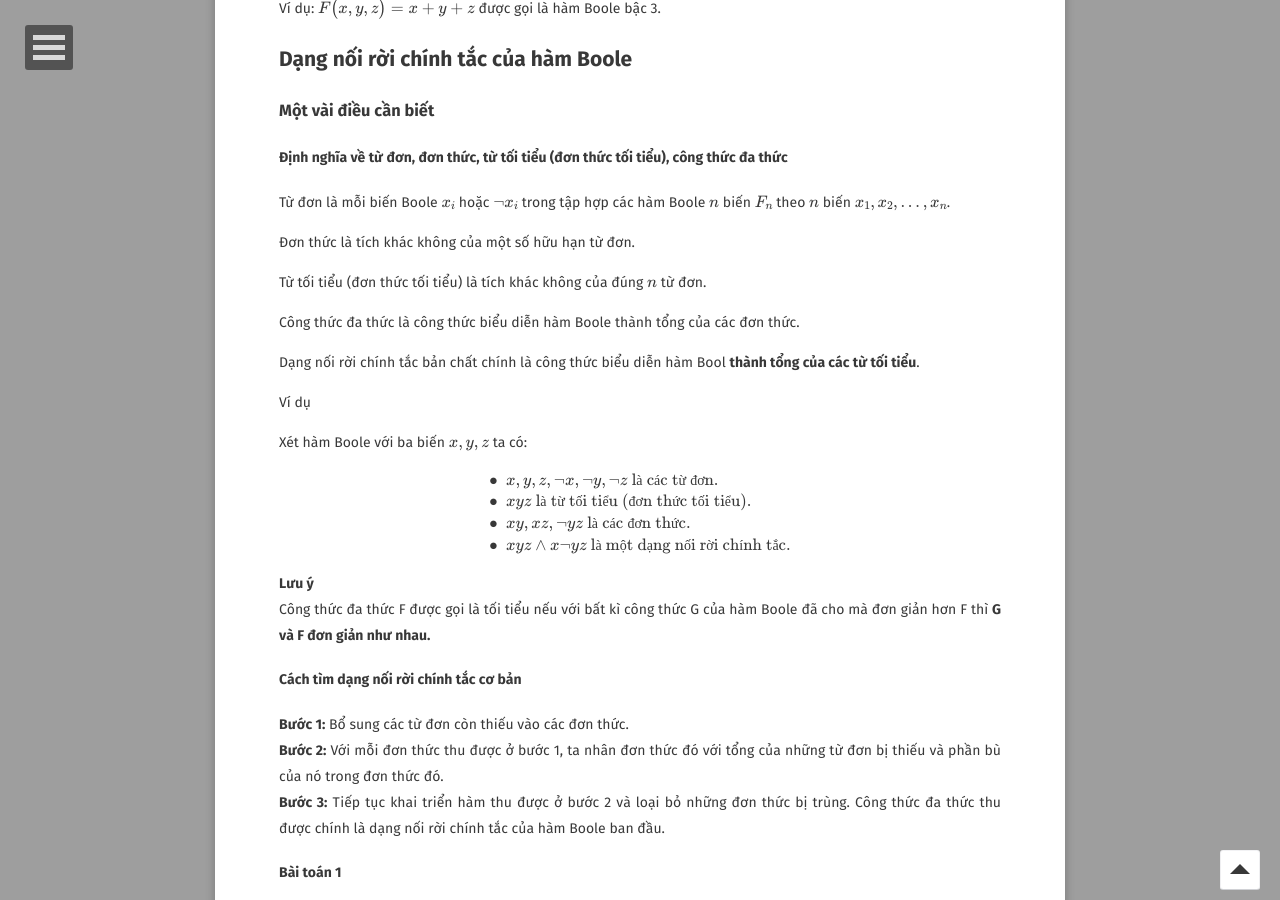
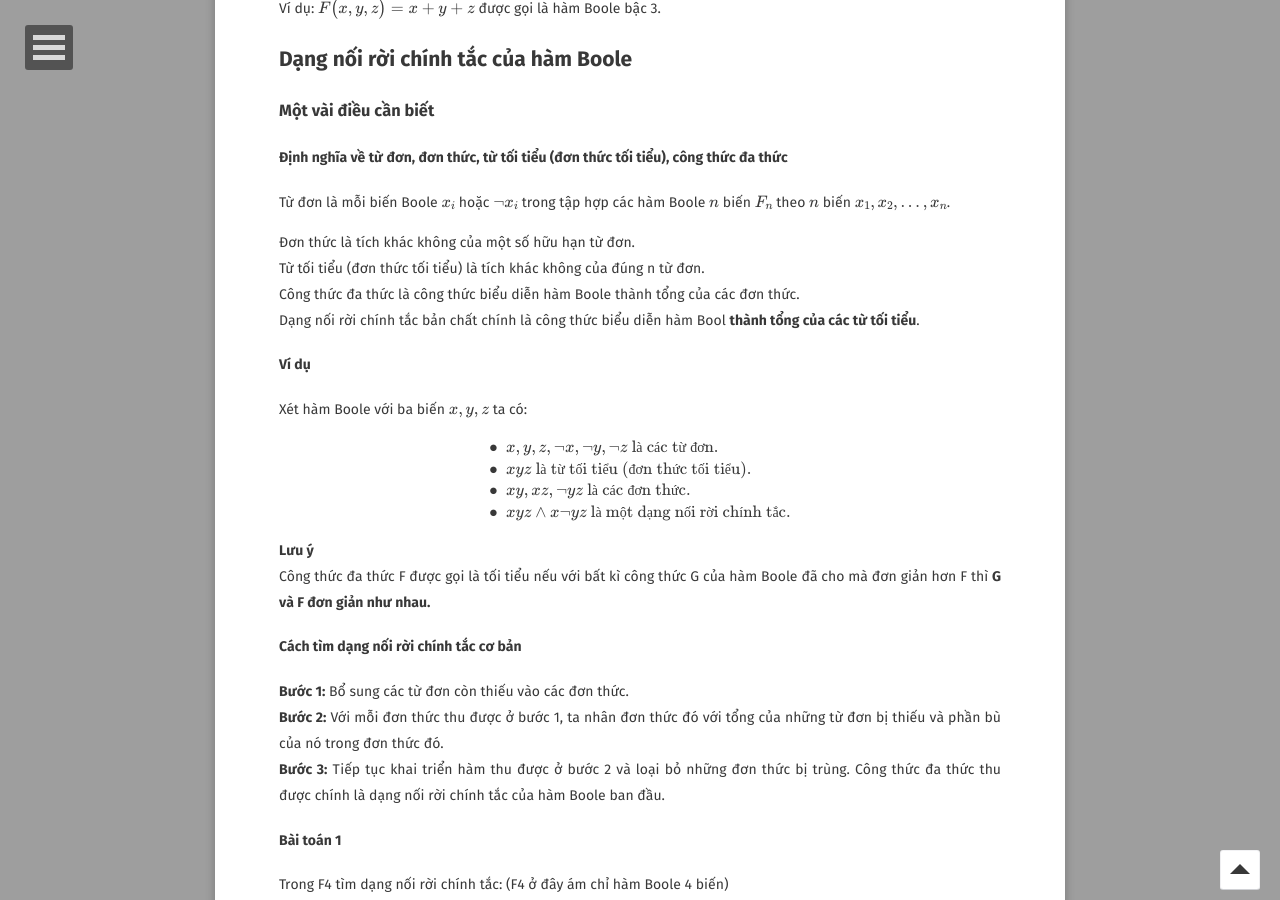
Before and after one commit to hieuhdh/deuteri, a Jekyll site: the page built from _posts/2021-10-15-[MATH]-Dai-so-Boole.md, in a window 1280 px wide and 900 px high, scrolled down 1554 px. Built offline with Jekyll 4.4.1, drawn with Linux system fonts in a browser that asks for light colours; some web fonts are replaced; formulas are drawn with MathJax 3; comment, search, counter and statistics services are not loaded.

Commit message:
fix something

```diff
--- a/_posts/2021-10-15-[MATH]-Dai-so-Boole.md
+++ b/_posts/2021-10-15-[MATH]-Dai-so-Boole.md
@@ -62,22 +62,17 @@
 Ví dụ: $$F \big(x, y, z \big) = x + y + z $$ được gọi là hàm Boole bậc 3.
 
 <h2 id="dang-noi-roi-chinh-tac-cua-ham-boole">Dạng nối rời chính tắc của hàm Boole</h2>
-
-### Một vài điều cần biết
-
-#### Định nghĩa về từ đơn, đơn thức, từ tối tiểu (đơn thức tối tiểu), công thức đa thức
+<h3 id="mot-vai-dieu-can-biet">Một vài điều cần biết</h3>
+<h4 id="cac-dinh-nghia">Định nghĩa về từ đơn, đơn thức, từ tối tiểu (đơn thức tối tiểu), công thức đa thức </h4>
 
 Từ đơn là mỗi biến Boole $$x_i$$ hoặc $$\neg x_i$$ trong tập hợp các hàm Boole $$n$$ biến $$F_n$$ theo $$n$$ biến $$x_1, x_2, ..., x_n$$.
 
-Đơn thức là tích khác không của một số hữu hạn từ đơn.
+<div>Đơn thức là tích khác không của một số hữu hạn từ đơn.</div>
+<div>Từ tối tiểu (đơn thức tối tiểu) là tích khác không của đúng n từ đơn.</div>
+<div>Công thức đa thức là công thức biểu diễn hàm Boole thành tổng của các đơn thức. </div>
+<div>Dạng nối rời chính tắc bản chất chính là công thức biểu diễn hàm Bool <strong>thành tổng của các từ tối tiểu</strong>.</div>
 
-Từ tối tiểu (đơn thức tối tiểu) là tích khác không của đúng $$n$$ từ đơn.
-
-Công thức đa thức là công thức biểu diễn hàm Boole thành tổng của các đơn thức.
-
-Dạng nối rời chính tắc bản chất chính là công thức biểu diễn hàm Bool <strong>thành tổng của các từ tối tiểu</strong>.
-
-<div id="vi-du">Ví dụ</div>
+<h4 id="vi-du">Ví dụ</h4>
 Xét hàm Boole với ba biến $$x,y,z$$ ta có:
 
 $$ \begin{align*}
```
